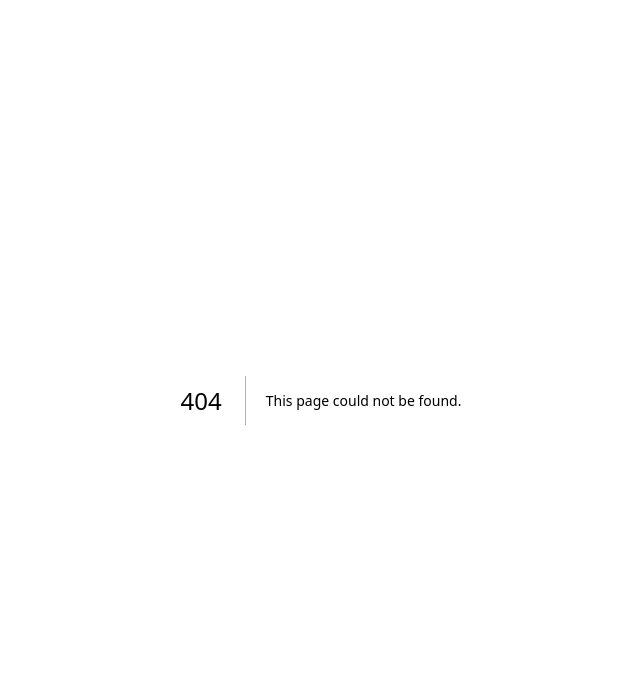
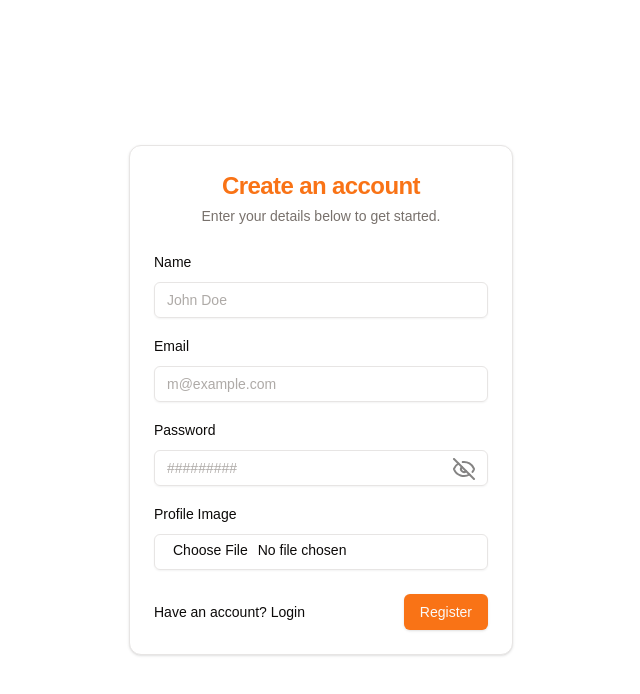
Before and after one commit to naimuddin94/city_computer_frontend, a Next.js app: page /register in a window 1280 px wide. Before the commit this address had no page. Shown: the top 694 px of the page, without its empty margins (319-959 px from the left). Built offline with nearby package versions, Linux system fonts and the light colour scheme; a web font is replaced by a local one.

Commit message:
register page design

```diff
--- a/package.json
+++ b/package.json
@@ -31,10 +31,7 @@
     "react": "^19.0.0",
     "react-dom": "^19.0.0",
     "react-hook-form": "^7.53.2",
-<<<<<<< HEAD
     "react-loader-spinner": "^6.1.6",
-=======
->>>>>>> 8ab54666d26d471c636b4cdfafa4237bc890f2df
     "sonner": "^1.7.0",
     "tailwind-merge": "^2.5.5",
     "tailwindcss-animate": "^1.0.7",
--- a/src/app/login/page.tsx
+++ b/src/app/login/page.tsx
@@ -14,7 +14,9 @@ function Login() {
     <Container className="flex justify-center items-center min-h-screen">
       <Card className="mx-auto max-w-sm">
         <CardHeader className="space-y-1">
-          <CardTitle className="text-2xl font-bold">Login</CardTitle>
+          <CardTitle className="text-2xl font-bold text-primary">
+            Login
+          </CardTitle>
           <CardDescription>
             Enter your email and password to access your account.
           </CardDescription>
--- /dev/null
+++ b/src/app/register/_components/RegisterForm.tsx
@@ -0,0 +1,108 @@
+"use client";
+
+import Loader from "@/components/shared/Loader";
+import { Button } from "@/components/ui/button";
+import { CardContent, CardFooter } from "@/components/ui/card";
+import { Input } from "@/components/ui/input";
+import { Label } from "@/components/ui/label";
+import { LucideEye, LucideEyeOff } from "lucide-react";
+import Link from "next/link";
+import { useState } from "react";
+import { FieldValues, useForm } from "react-hook-form";
+
+const RegisterForm = () => {
+  const [showPassword, setShowPassword] = useState(false);
+  const {
+    register,
+    handleSubmit,
+    formState: { errors, isSubmitting },
+  } = useForm();
+
+  const onsubmit = async (data: FieldValues) => {
+    console.log(data);
+  };
+  return (
+    <form onSubmit={handleSubmit(onsubmit)}>
+      <CardContent className="space-y-4">
+        <div className="space-y-2">
+          <Label htmlFor="name">Name</Label>
+          <Input
+            id="name"
+            {...register("name", { required: "Name is required" })}
+            placeholder="John Doe"
+          />
+          {errors.name && (
+            <span className="text-theme text-xs">
+              {errors.name.message as string}
+            </span>
+          )}
+        </div>
+        <div className="space-y-2">
+          <Label htmlFor="email">Email</Label>
+          <Input
+            id="email"
+            {...register("email", { required: "Email is required" })}
+            type="email"
+            placeholder="m@example.com"
+          />
+          {errors.email && (
+            <span className="text-theme text-xs">
+              {errors.email.message as string}
+            </span>
+          )}
+        </div>
+
+        <div className="space-y-2 relative">
+          <Label htmlFor="password">Password</Label>
+          <Input
+            id="password"
+            {...register("password", {
+              required: "Password is required",
+            })}
+            type={showPassword ? "text" : "password"}
+            placeholder="#########"
+          />
+          <div
+            onClick={() => setShowPassword(!showPassword)}
+            className="absolute right-3 top-[45%] opacity-50 cursor-pointer"
+          >
+            {showPassword ? <LucideEye /> : <LucideEyeOff />}
+          </div>
+          {errors.password && (
+            <span className="text-theme text-xs">
+              {errors.password.message as string}
+            </span>
+          )}
+        </div>
+        <div className="space-y-2">
+          <Label htmlFor="profile-image">Profile Image</Label>
+          <Input
+            {...register("files", { required: "Photo is required" })}
+            id="profile-image"
+            type="file"
+            className="dark:file:text-white"
+          />
+
+          {errors.files && (
+            <span className="text-theme text-xs">
+              {errors.files.message as string}
+            </span>
+          )}
+        </div>
+      </CardContent>
+      <CardFooter className="flex items-center justify-between">
+        <Link
+          href="/login"
+          className="text-sm hover:text-primary hover:underline"
+        >
+          Have an account? Login
+        </Link>
+        <Button type="submit">
+          {isSubmitting ? <Loader size={28} /> : "Register"}
+        </Button>
+      </CardFooter>
+    </form>
+  );
+};
+
+export default RegisterForm;
--- /dev/null
+++ b/src/app/register/page.tsx
@@ -0,0 +1,28 @@
+import Container from "@/components/shared/Container";
+import {
+  Card,
+  CardDescription,
+  CardHeader,
+  CardTitle,
+} from "@/components/ui/card";
+import RegisterForm from "./_components/RegisterForm";
+
+function Register() {
+  return (
+    <Container className="flex justify-center items-center min-h-screen py-8">
+      <Card className="w-full max-w-sm mx-auto">
+        <CardHeader className="space-y-1 text-center">
+          <CardTitle className="text-2xl text-primary">
+            Create an account
+          </CardTitle>
+          <CardDescription>
+            Enter your details below to get started.
+          </CardDescription>
+        </CardHeader>
+        <RegisterForm />
+      </Card>
+    </Container>
+  );
+}
+
+export default Register;
--- a/src/components/ui/input.tsx
+++ b/src/components/ui/input.tsx
@@ -8,11 +8,7 @@ const Input = React.forwardRef<HTMLInputElement, React.ComponentProps<"input">>(
       <input
         type={type}
         className={cn(
-<<<<<<< HEAD
           "flex h-9 w-full rounded-md border border-input bg-transparent px-3 py-1 text-base shadow-sm transition-colors file:border-0 file:bg-transparent file:text-sm file:font-medium file:text-foreground placeholder:text-muted-foreground/60 focus-visible:outline-none focus-visible:ring-1 focus-visible:ring-ring disabled:cursor-not-allowed disabled:opacity-50 md:text-sm",
-=======
-          "flex h-9 w-full rounded-md border border-input bg-transparent px-3 py-1 text-base shadow-sm transition-colors file:border-0 file:bg-transparent file:text-sm file:font-medium file:text-foreground placeholder:text-muted-foreground focus-visible:outline-none focus-visible:ring-1 focus-visible:ring-ring disabled:cursor-not-allowed disabled:opacity-50 md:text-sm",
->>>>>>> 8ab54666d26d471c636b4cdfafa4237bc890f2df
           className
         )}
         ref={ref}
```
